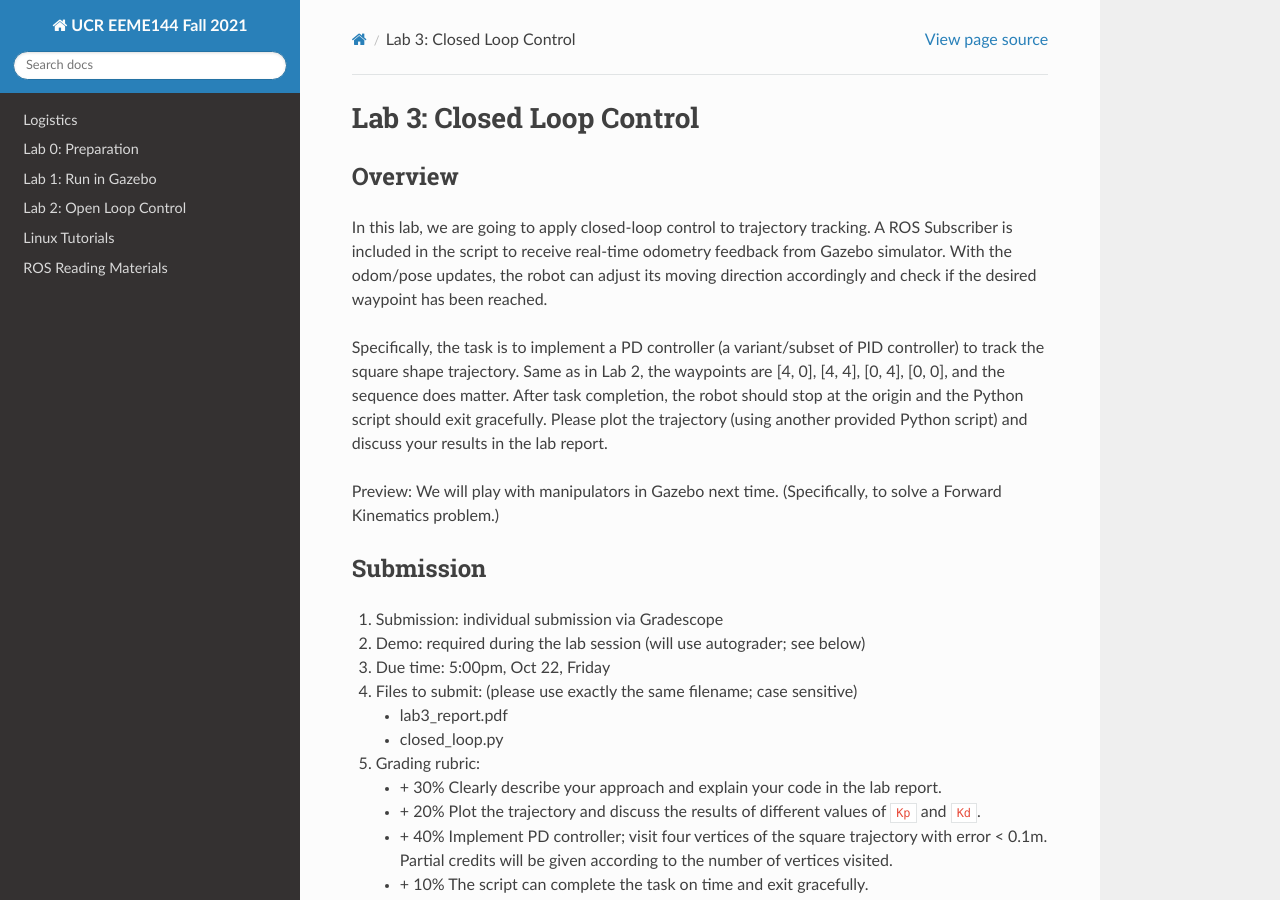
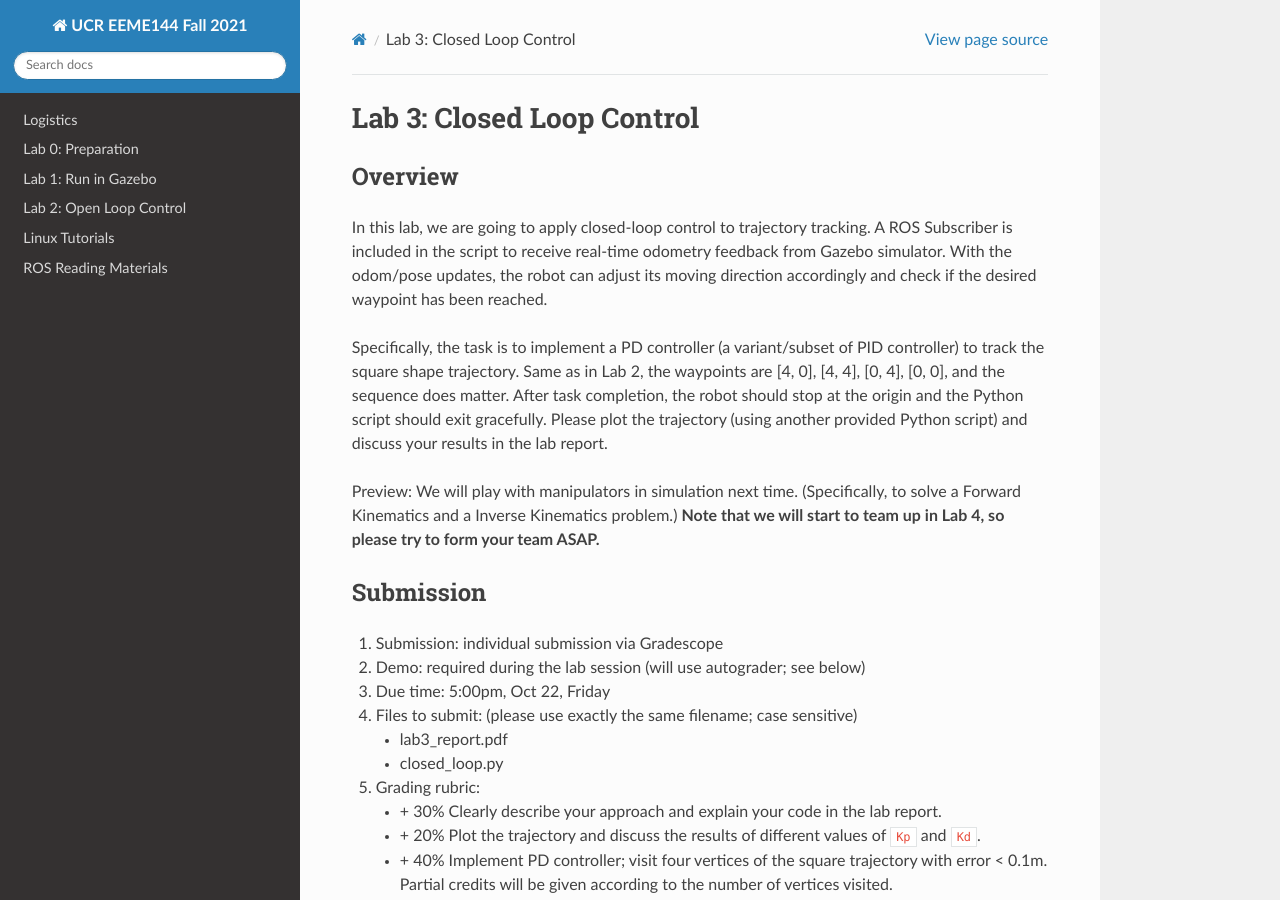
Before and after one commit to UCR-Robotics/ee144, a Sphinx documentation site: the page built from docs/lab3.rst, in a window 1280 px wide and 900 px high. Built offline with Sphinx 7.4.7 and the Read the Docs theme 2.0.0, drawn with Linux system fonts in a browser that asks for light colours.

Commit message:
Update lab3.rst

```diff
--- a/docs/lab3.rst
+++ b/docs/lab3.rst
@@ -15,8 +15,9 @@ Same as in Lab 2, the waypoints are [4, 0], [4, 4], [0, 4], [0, 0], and the sequ
 After task completion, the robot should stop at the origin and the Python script should exit gracefully.
 Please plot the trajectory (using another provided Python script) and discuss your results in the lab report.
 
-Preview: We will play with manipulators in Gazebo next time.
-(Specifically, to solve a Forward Kinematics problem.)
+Preview: We will play with manipulators in simulation next time.
+(Specifically, to solve a Forward Kinematics and a Inverse Kinematics problem.)
+**Note that we will start to team up in Lab 4, so please try to form your team ASAP.**
 
 
 Submission
```
